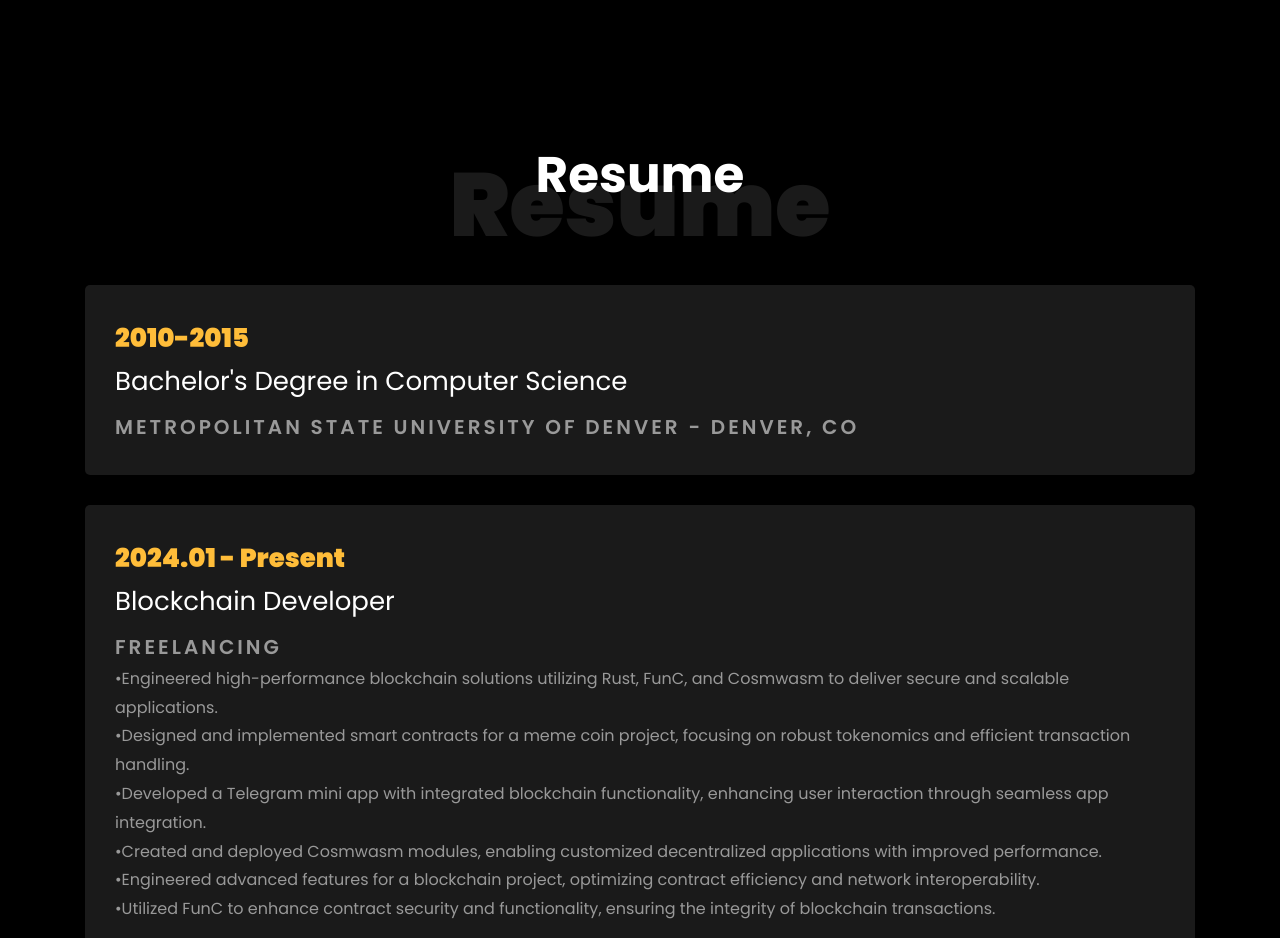
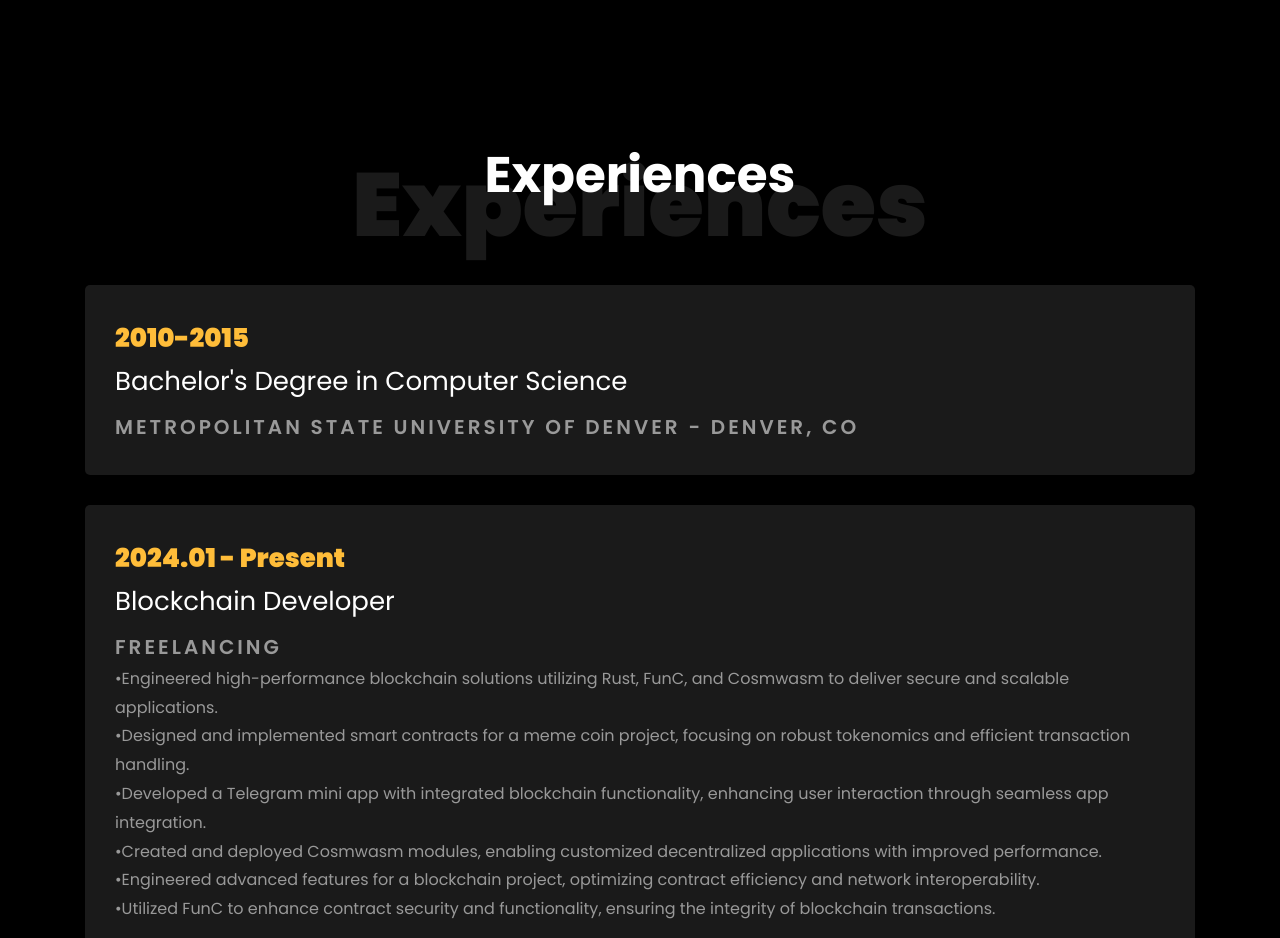
Before and after one commit to Filip-226/portfolio, a plain HTML site: page index.html in a window 1280 px wide. Shown: the part 1440-2378 px from the top of the page. Drawn offline with Linux system fonts and the light colour scheme; files whose address does not match are found by name.

Commit message:
reword resume to expriences

```diff
--- a/index.html
+++ b/index.html
@@ -110,8 +110,8 @@
     	<div class="container">
     		<div class="row justify-content-center pb-5">
           <div class="col-md-10 heading-section text-center ftco-animate">
-          	<h1 class="big big-2">Resume</h1>
-            <h2 class="mb-4">Resume</h2>
+          	<h1 class="big big-2">Experiences</h1>
+            <h2 class="mb-4">Experiences</h2>
           </div>
         </div>
     		<div class="row">
```
